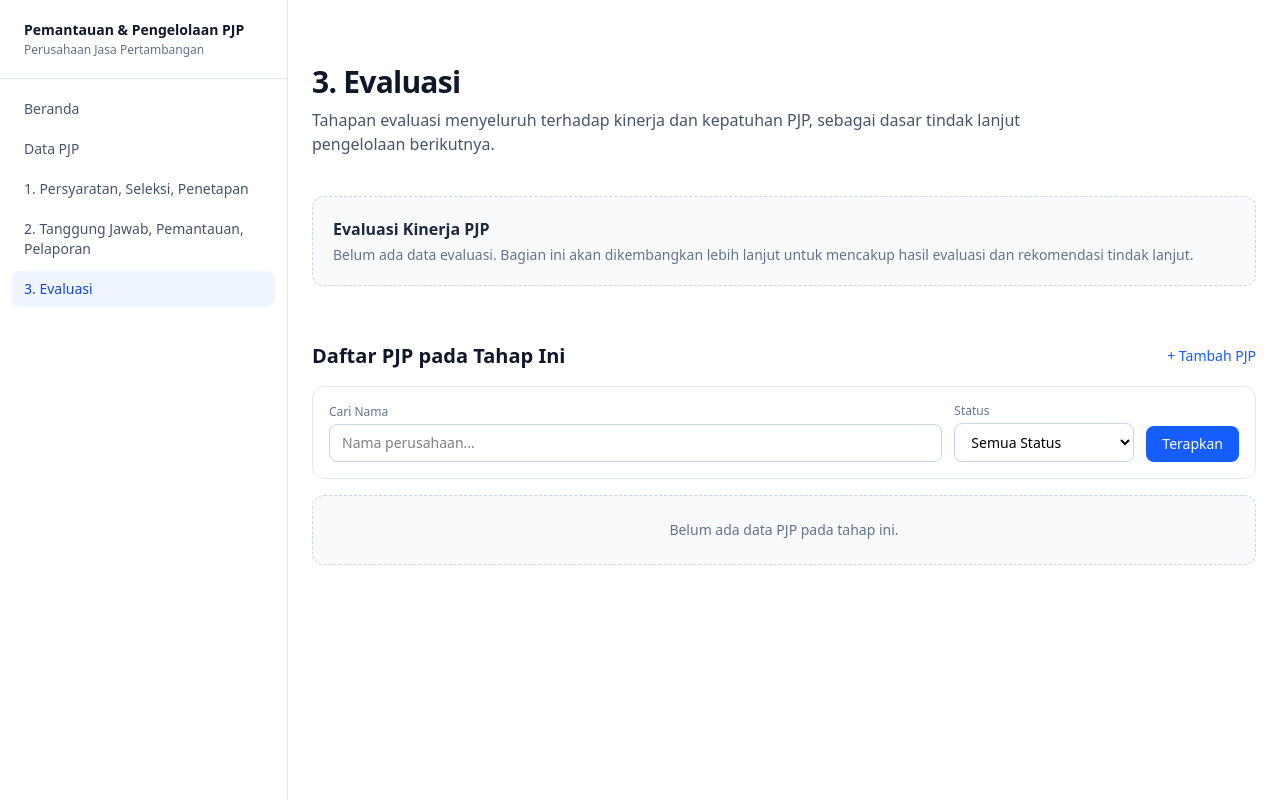
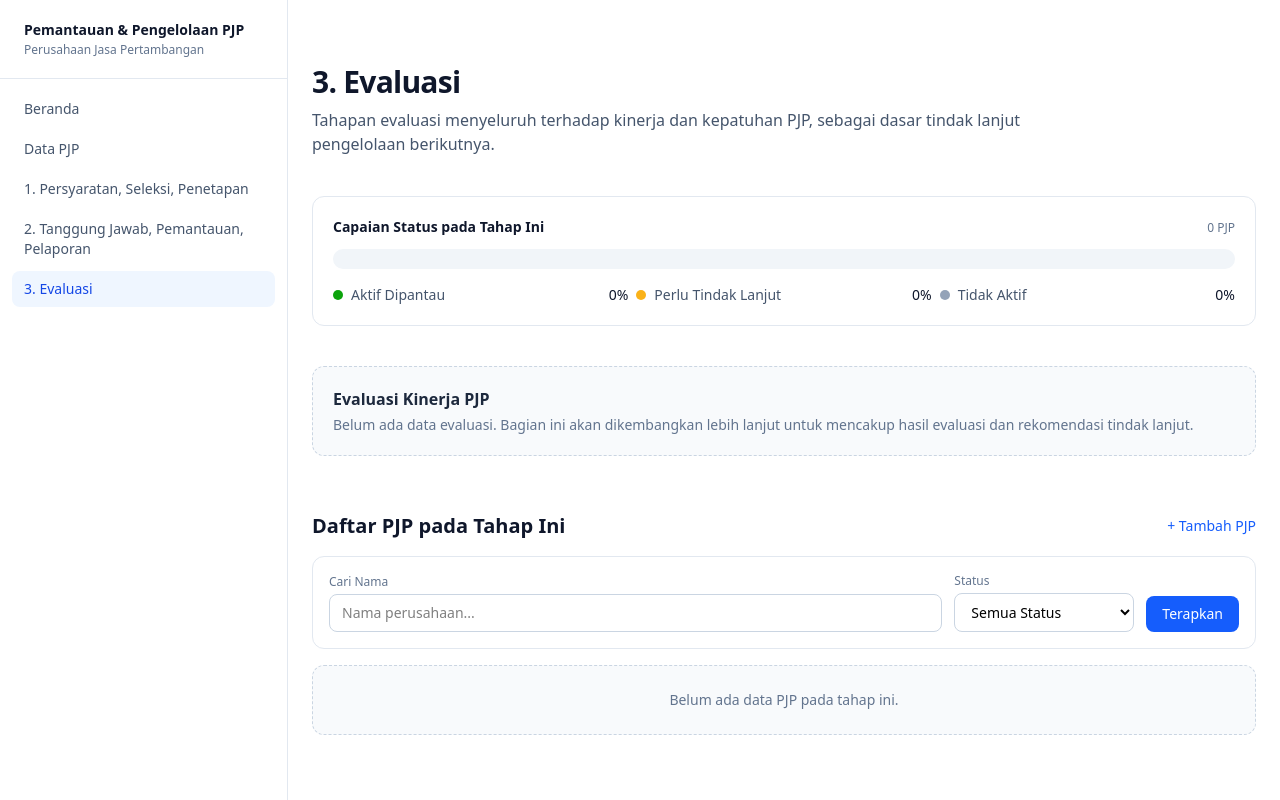
Before and after one commit to muhammadseptiadi079/pemantauan-pengelolaan-pjp, a Laravel app: page /evaluasi in a window 1280 px wide. Run offline with Laravel 12, Linux system fonts and the light colour scheme; data that the repository does not hold is empty; style sheets or scripts are compiled from the project's sources; some libraries are stand-ins or nearby versions.

Commit message:
Tambah grafik capaian status (persentase) di tiap halaman sidebar
Menambahkan komponen StatusStackedBar (stacked bar 100% dengan warna
status tetap: hijau=aktif, kuning=perlu tindak lanjut, abu=tidak aktif)
beserta legend berisi jumlah dan persentase tiap status. Dipasang di
Beranda dan Data PJP (agregat seluruh PJP) serta di masing-masing 3
halaman tahapan (agregat khusus tahap tersebut, tidak terpengaruh
filter pencarian/status pada daftar di bawahnya).

Co-Authored-By: Claude Sonnet 5 <noreply@anthropic.com>
Claude-Session: https://claude.ai/code/session_01Syg2ez9LfJ87Y3AYRZcDHP

```diff
--- a/app/Http/Controllers/HomeController.php
+++ b/app/Http/Controllers/HomeController.php
@@ -16,6 +16,7 @@ class HomeController extends Controller
                 'aktifDipantau' => Pjp::where('status', 'aktif')->count(),
                 'perluTindakLanjut' => Pjp::where('status', 'perlu_tindak_lanjut')->count(),
             ],
+            'statusCounts' => Pjp::statusCountsFor(),
         ]);
     }
 }
--- a/app/Http/Controllers/PjpController.php
+++ b/app/Http/Controllers/PjpController.php
@@ -30,6 +30,7 @@ class PjpController extends Controller
                 'tahapan' => $tahapan ?? '',
                 'status' => $status ?? '',
             ],
+            'statusCounts' => Pjp::statusCountsFor(),
         ]);
     }
 
--- a/app/Http/Controllers/TahapanController.php
+++ b/app/Http/Controllers/TahapanController.php
@@ -12,25 +12,25 @@ class TahapanController extends Controller
 {
     public function persyaratanSeleksiPenetapan(Request $request): Response
     {
-        return Inertia::render('PersyaratanSeleksiPenetapan', [
-            'pjps' => $this->pjpsForTahapan('persyaratan-seleksi-penetapan', $request),
-            'filters' => $this->filtersFromRequest($request),
-        ]);
+        return $this->renderTahapan('PersyaratanSeleksiPenetapan', 'persyaratan-seleksi-penetapan', $request);
     }
 
     public function tanggungJawabPemantauanPelaporan(Request $request): Response
     {
-        return Inertia::render('TanggungJawabPemantauanPelaporan', [
-            'pjps' => $this->pjpsForTahapan('tanggung-jawab-pemantauan-pelaporan', $request),
-            'filters' => $this->filtersFromRequest($request),
-        ]);
+        return $this->renderTahapan('TanggungJawabPemantauanPelaporan', 'tanggung-jawab-pemantauan-pelaporan', $request);
     }
 
     public function evaluasi(Request $request): Response
     {
-        return Inertia::render('Evaluasi', [
-            'pjps' => $this->pjpsForTahapan('evaluasi', $request),
+        return $this->renderTahapan('Evaluasi', 'evaluasi', $request);
+    }
+
+    private function renderTahapan(string $component, string $tahapan, Request $request): Response
+    {
+        return Inertia::render($component, [
+            'pjps' => $this->pjpsForTahapan($tahapan, $request),
             'filters' => $this->filtersFromRequest($request),
+            'statusCounts' => Pjp::statusCountsFor(Pjp::where('tahapan', $tahapan)),
         ]);
     }
 
--- a/app/Models/Pjp.php
+++ b/app/Models/Pjp.php
@@ -2,6 +2,7 @@
 
 namespace App\Models;
 
+use Illuminate\Database\Eloquent\Builder;
 use Illuminate\Database\Eloquent\Model;
 
 class Pjp extends Model
@@ -27,4 +28,20 @@ class Pjp extends Model
         'status',
         'catatan',
     ];
+
+    /**
+     * Count of records per status, always including every status key (0 if none).
+     */
+    public static function statusCountsFor(?Builder $query = null): array
+    {
+        $query ??= static::query();
+
+        $counts = $query->selectRaw('status, count(*) as aggregate')
+            ->groupBy('status')
+            ->pluck('aggregate', 'status');
+
+        return collect(array_keys(self::STATUS))
+            ->mapWithKeys(fn (string $status) => [$status => (int) ($counts[$status] ?? 0)])
+            ->toArray();
+    }
 }
--- /dev/null
+++ b/resources/js/Components/StatusStackedBar.tsx
@@ -0,0 +1,88 @@
+import { STATUS_OPTIONS } from '@/types';
+
+const STATUS_ORDER = ['aktif', 'perlu_tindak_lanjut', 'tidak_aktif'];
+
+const STATUS_FILL: Record<string, string> = {
+    aktif: '#0ca30c',
+    perlu_tindak_lanjut: '#fab219',
+    tidak_aktif: '#94a3b8',
+};
+
+const STATUS_TEXT_ON_FILL: Record<string, string> = {
+    aktif: '#ffffff',
+    perlu_tindak_lanjut: '#1e293b',
+    tidak_aktif: '#1e293b',
+};
+
+export type StatusCounts = Record<string, number>;
+
+export default function StatusStackedBar({
+    title,
+    counts,
+}: {
+    title: string;
+    counts: StatusCounts;
+}) {
+    const total = STATUS_ORDER.reduce((sum, key) => sum + (counts[key] ?? 0), 0);
+    const segments = STATUS_ORDER.map((key) => ({
+        key,
+        count: counts[key] ?? 0,
+        percent: total === 0 ? 0 : ((counts[key] ?? 0) / total) * 100,
+    })).filter((segment) => segment.count > 0);
+
+    return (
+        <div className="rounded-xl border border-slate-200 bg-white p-5">
+            <div className="mb-3 flex items-baseline justify-between">
+                <h3 className="text-sm font-semibold text-slate-900">{title}</h3>
+                <span className="text-xs text-slate-500">{total} PJP</span>
+            </div>
+
+            {total === 0 ? (
+                <div className="h-5 rounded-full bg-slate-100" />
+            ) : (
+                <div className="flex h-5 w-full gap-[2px] overflow-hidden rounded-full bg-slate-100">
+                    {segments.map((segment) => (
+                        <div
+                            key={segment.key}
+                            className="flex h-full items-center justify-center first:rounded-l-full last:rounded-r-full"
+                            style={{
+                                flexGrow: segment.count,
+                                flexBasis: 0,
+                                backgroundColor: STATUS_FILL[segment.key],
+                            }}
+                        >
+                            {segment.percent >= 15 && (
+                                <span
+                                    className="text-[11px] font-semibold leading-none"
+                                    style={{ color: STATUS_TEXT_ON_FILL[segment.key] }}
+                                >
+                                    {Math.round(segment.percent)}%
+                                </span>
+                            )}
+                        </div>
+                    ))}
+                </div>
+            )}
+
+            <dl className="mt-4 grid grid-cols-1 gap-2 sm:grid-cols-3">
+                {STATUS_ORDER.map((key) => {
+                    const count = counts[key] ?? 0;
+                    const percent =
+                        total === 0 ? 0 : Math.round((count / total) * 100);
+                    return (
+                        <div key={key} className="flex items-center gap-2 text-sm">
+                            <span
+                                className="h-2.5 w-2.5 shrink-0 rounded-full"
+                                style={{ backgroundColor: STATUS_FILL[key] }}
+                            />
+                            <span className="text-slate-600">{STATUS_OPTIONS[key]}</span>
+                            <span className="ml-auto font-medium text-slate-900">
+                                {percent}%
+                            </span>
+                        </div>
+                    );
+                })}
+            </dl>
+        </div>
+    );
+}
--- a/resources/js/Pages/Evaluasi.tsx
+++ b/resources/js/Pages/Evaluasi.tsx
@@ -2,15 +2,18 @@ import AppLayout from '@/Layouts/AppLayout';
 import PageHeader from '@/Components/PageHeader';
 import PlaceholderCard from '@/Components/PlaceholderCard';
 import TahapanPjpSection from '@/Components/TahapanPjpSection';
+import StatusStackedBar, { StatusCounts } from '@/Components/StatusStackedBar';
 
 type MiniPjp = { id: number; nama_perusahaan: string; status: string };
 
 export default function Evaluasi({
     pjps,
     filters,
+    statusCounts,
 }: {
     pjps: MiniPjp[];
     filters: { search: string; status: string };
+    statusCounts: StatusCounts;
 }) {
     return (
         <AppLayout>
@@ -19,6 +22,13 @@ export default function Evaluasi({
                     title="3. Evaluasi"
                     description="Tahapan evaluasi menyeluruh terhadap kinerja dan kepatuhan PJP, sebagai dasar tindak lanjut pengelolaan berikutnya."
                 />
+
+                <div className="mb-10">
+                    <StatusStackedBar
+                        title="Capaian Status pada Tahap Ini"
+                        counts={statusCounts}
+                    />
+                </div>
 
                 <section className="grid gap-4 sm:grid-cols-1">
                     <PlaceholderCard
--- a/resources/js/Pages/Home.tsx
+++ b/resources/js/Pages/Home.tsx
@@ -1,5 +1,6 @@
 import { Link } from '@inertiajs/react';
 import AppLayout from '@/Layouts/AppLayout';
+import StatusStackedBar, { StatusCounts } from '@/Components/StatusStackedBar';
 
 const tahapan = [
     {
@@ -31,9 +32,10 @@ type HomeProps = {
         aktifDipantau: number;
         perluTindakLanjut: number;
     };
+    statusCounts: StatusCounts;
 };
 
-export default function Home({ stats }: HomeProps) {
+export default function Home({ stats, statusCounts }: HomeProps) {
     return (
         <AppLayout>
             <div className="mx-auto max-w-5xl px-6 py-16">
@@ -68,10 +70,17 @@ export default function Home({ stats }: HomeProps) {
                     </div>
                 </section>
 
-                {stats.total === 0 && (
+                {stats.total === 0 ? (
                     <div className="mb-12 rounded-xl border border-dashed border-slate-300 bg-slate-50 p-6 text-center text-sm text-slate-500">
                         Belum ada data PJP. Tambahkan data untuk mulai memantau dan
                         mengelola PJP.
+                    </div>
+                ) : (
+                    <div className="mb-12">
+                        <StatusStackedBar
+                            title="Capaian Status Seluruh PJP"
+                            counts={statusCounts}
+                        />
                     </div>
                 )}
 
--- a/resources/js/Pages/PersyaratanSeleksiPenetapan.tsx
+++ b/resources/js/Pages/PersyaratanSeleksiPenetapan.tsx
@@ -2,6 +2,7 @@ import AppLayout from '@/Layouts/AppLayout';
 import PageHeader from '@/Components/PageHeader';
 import PlaceholderCard from '@/Components/PlaceholderCard';
 import TahapanPjpSection from '@/Components/TahapanPjpSection';
+import StatusStackedBar, { StatusCounts } from '@/Components/StatusStackedBar';
 
 type MiniPjp = { id: number; nama_perusahaan: string; status: string };
 
@@ -164,9 +165,11 @@ const totalBobot = checklist.reduce((sum, item) => sum + item.bobot, 0);
 export default function PersyaratanSeleksiPenetapan({
     pjps,
     filters,
+    statusCounts,
 }: {
     pjps: MiniPjp[];
     filters: { search: string; status: string };
+    statusCounts: StatusCounts;
 }) {
     return (
         <AppLayout>
@@ -175,6 +178,13 @@ export default function PersyaratanSeleksiPenetapan({
                     title="1. Persyaratan, Seleksi, dan Penetapan"
                     description="Tahapan awal pengelolaan Perusahaan Jasa Pertambangan (PJP), mencakup pemeriksaan persyaratan, proses seleksi, hingga penetapan resmi."
                 />
+
+                <div className="mb-10">
+                    <StatusStackedBar
+                        title="Capaian Status pada Tahap Ini"
+                        counts={statusCounts}
+                    />
+                </div>
 
                 <section className="mb-14 grid gap-4 sm:grid-cols-3">
                     {subTahapan.map((sub) => (
--- a/resources/js/Pages/Pjp/Index.tsx
+++ b/resources/js/Pages/Pjp/Index.tsx
@@ -3,6 +3,7 @@ import AppLayout from '@/Layouts/AppLayout';
 import PageHeader from '@/Components/PageHeader';
 import StatusBadge from '@/Components/StatusBadge';
 import PjpFilters from '@/Components/PjpFilters';
+import StatusStackedBar, { StatusCounts } from '@/Components/StatusStackedBar';
 import { Pjp, TAHAPAN_OPTIONS } from '@/types';
 
 type Filters = { search: string; tahapan: string; status: string };
@@ -10,9 +11,11 @@ type Filters = { search: string; tahapan: string; status: string };
 export default function Index({
     pjps,
     filters,
+    statusCounts,
 }: {
     pjps: Pjp[];
     filters: Filters;
+    statusCounts: StatusCounts;
 }) {
     const handleDelete = (pjp: Pjp) => {
         if (confirm(`Hapus data PJP "${pjp.nama_perusahaan}"?`)) {
@@ -34,6 +37,13 @@ export default function Index({
                     >
                         + Tambah PJP
                     </Link>
+                </div>
+
+                <div className="mb-6">
+                    <StatusStackedBar
+                        title="Capaian Status Seluruh PJP"
+                        counts={statusCounts}
+                    />
                 </div>
 
                 <PjpFilters action="/pjp" initial={filters} showTahapanFilter />
--- a/resources/js/Pages/TanggungJawabPemantauanPelaporan.tsx
+++ b/resources/js/Pages/TanggungJawabPemantauanPelaporan.tsx
@@ -2,6 +2,7 @@ import AppLayout from '@/Layouts/AppLayout';
 import PageHeader from '@/Components/PageHeader';
 import PlaceholderCard from '@/Components/PlaceholderCard';
 import TahapanPjpSection from '@/Components/TahapanPjpSection';
+import StatusStackedBar, { StatusCounts } from '@/Components/StatusStackedBar';
 
 type MiniPjp = { id: number; nama_perusahaan: string; status: string };
 
@@ -23,9 +24,11 @@ const subTahapan = [
 export default function TanggungJawabPemantauanPelaporan({
     pjps,
     filters,
+    statusCounts,
 }: {
     pjps: MiniPjp[];
     filters: { search: string; status: string };
+    statusCounts: StatusCounts;
 }) {
     return (
         <AppLayout>
@@ -34,6 +37,13 @@ export default function TanggungJawabPemantauanPelaporan({
                     title="2. Tanggung Jawab, Pemantauan, dan Pelaporan"
                     description="Tahapan pengelolaan berkelanjutan PJP, mencakup tanggung jawab operasional, pemantauan rutin, dan pelaporan hasil pemantauan."
                 />
+
+                <div className="mb-10">
+                    <StatusStackedBar
+                        title="Capaian Status pada Tahap Ini"
+                        counts={statusCounts}
+                    />
+                </div>
 
                 <section className="grid gap-4 sm:grid-cols-3">
                     {subTahapan.map((sub) => (
```
